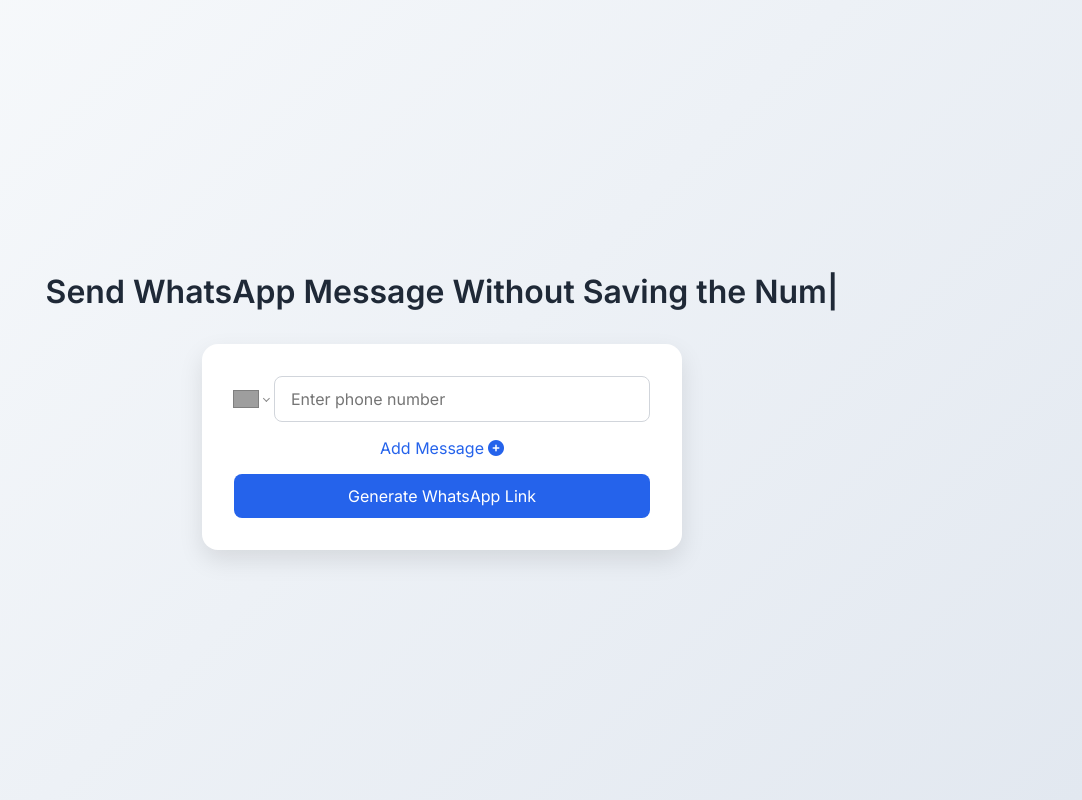
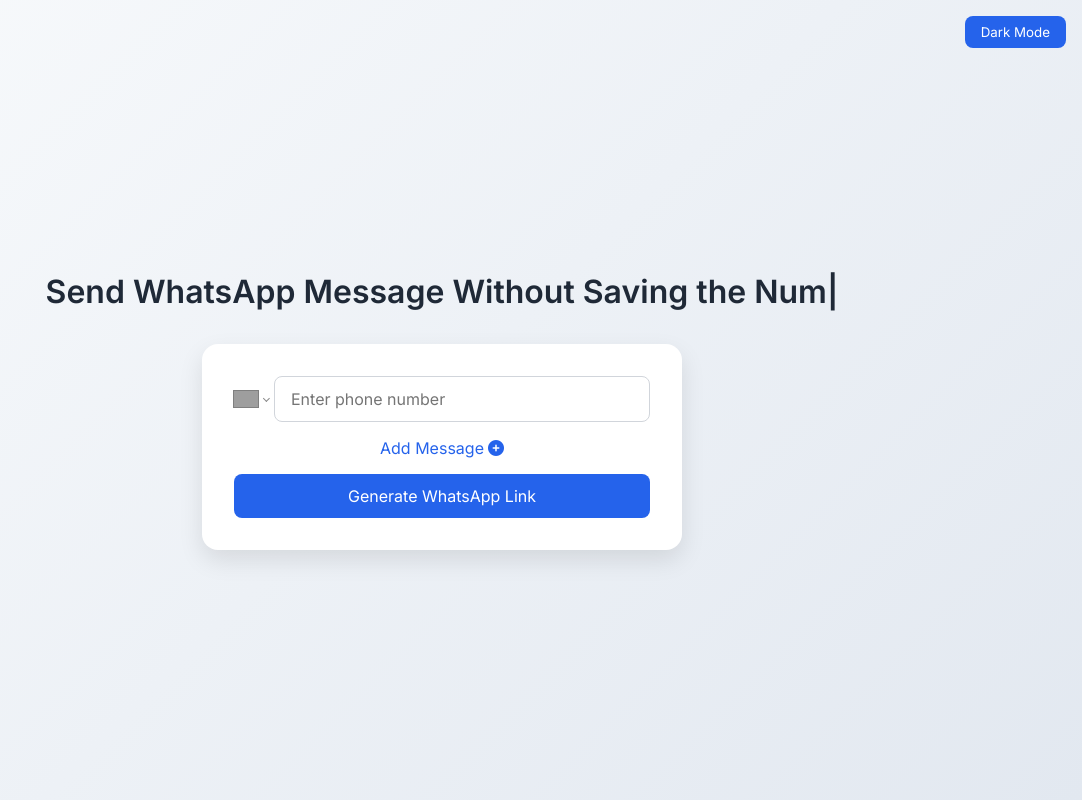
Before and after one commit to YongkyA23/wa-me-gen, a React (Create React App) app: page / in a window 1280 px wide. Shown: the whole page, without its empty margins (198-1280 px from the left). Built offline with nearby package versions, Linux system fonts and the light colour scheme; grey boxes are pictures that could not be loaded.

Commit message:
feat: add dark mode toggle

```diff
--- a/src/App.css
+++ b/src/App.css
@@ -1,9 +1,18 @@
+
 :root {
   --primary-color: #2563eb;
   --primary-dark: #1e40af;
   --text-color: #1f2937;
   --card-bg: #ffffff;
   --bg-gradient: linear-gradient(135deg, #f8fafc, #e2e8f0);
+}
+
+[data-theme="dark"] {
+  --primary-color: #2563eb;
+  --primary-dark: #1e40af;
+  --text-color: #f8fafc;
+  --card-bg: #1f2937;
+  --bg-gradient: linear-gradient(135deg, #1f2937, #111827);
 }
 
 body {
@@ -33,6 +42,23 @@
   flex-direction: column;
   align-items: center;
 
+}
+
+.theme-toggle {
+  position: fixed;
+  top: 1rem;
+  right: 1rem;
+  background-color: var(--primary-color);
+  color: #fff;
+  border: none;
+  padding: 0.5rem 1rem;
+  border-radius: 0.5rem;
+  cursor: pointer;
+  transition: background-color 0.3s ease;
+}
+
+.theme-toggle:hover {
+  background-color: var(--primary-dark);
 }
 
 * {
--- a/src/App.js
+++ b/src/App.js
@@ -20,6 +20,10 @@
   const [noticeMessageError, setNoticeMessageError] = useState("");
   const [noticeVisibleError, setNoticeVisibleError] = useState(false);
 
+  const [darkMode, setDarkMode] = useState(
+    () => localStorage.getItem("theme") === "dark"
+  );
+
   const handlePhoneChange = (value) => {
     setPhoneNumber(value);
     setWaLink("");
@@ -37,9 +41,19 @@
     setShowMessage(!showMessage); // Toggle message box visibility
   };
 
+  const toggleDarkMode = () => {
+    setDarkMode((prev) => !prev);
+  };
+
   useEffect(() => {
     setNoticeVisibleGenerate(false);
   }, []);
+
+  useEffect(() => {
+    const theme = darkMode ? "dark" : "light";
+    document.documentElement.setAttribute("data-theme", theme);
+    localStorage.setItem("theme", theme);
+  }, [darkMode]);
 
   const generateLink = () => {
     if (phoneNumber) {
@@ -88,6 +102,9 @@
 
   return (
     <div className="app">
+      <button className="theme-toggle" onClick={toggleDarkMode}>
+        {darkMode ? "Light Mode" : "Dark Mode"}
+      </button>
       <h1>
         <ReactTyped
           strings={["Send WhatsApp Message Without Saving the Number"]}
```
